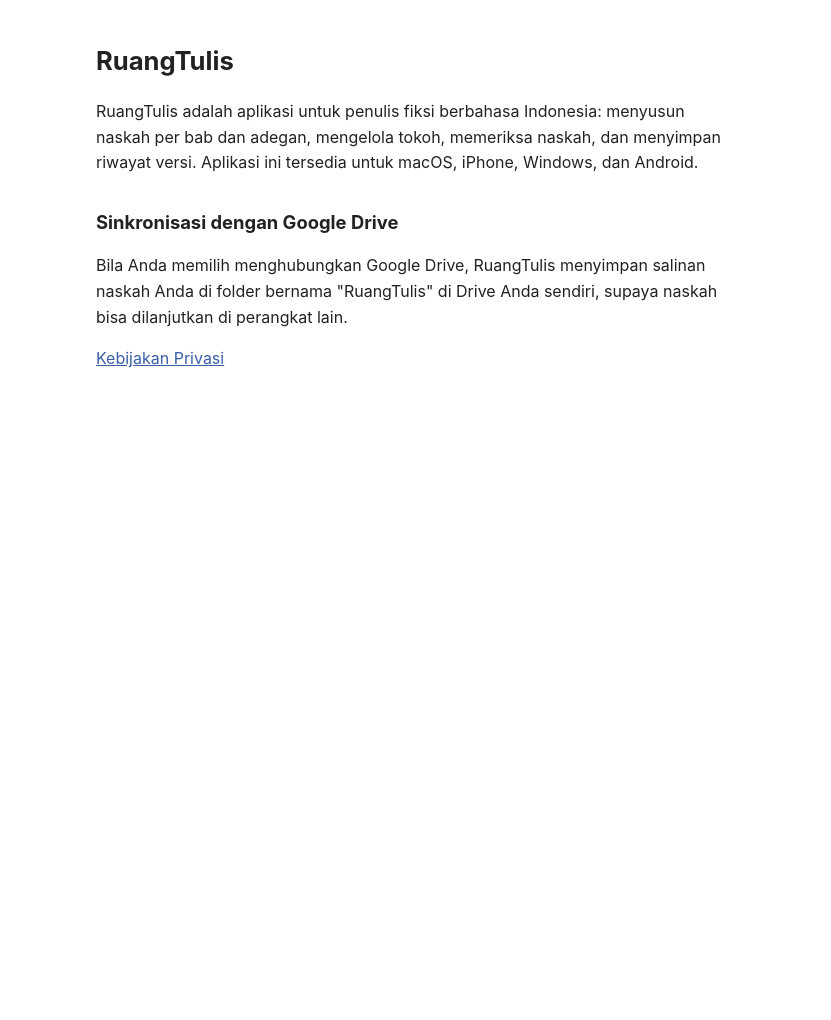
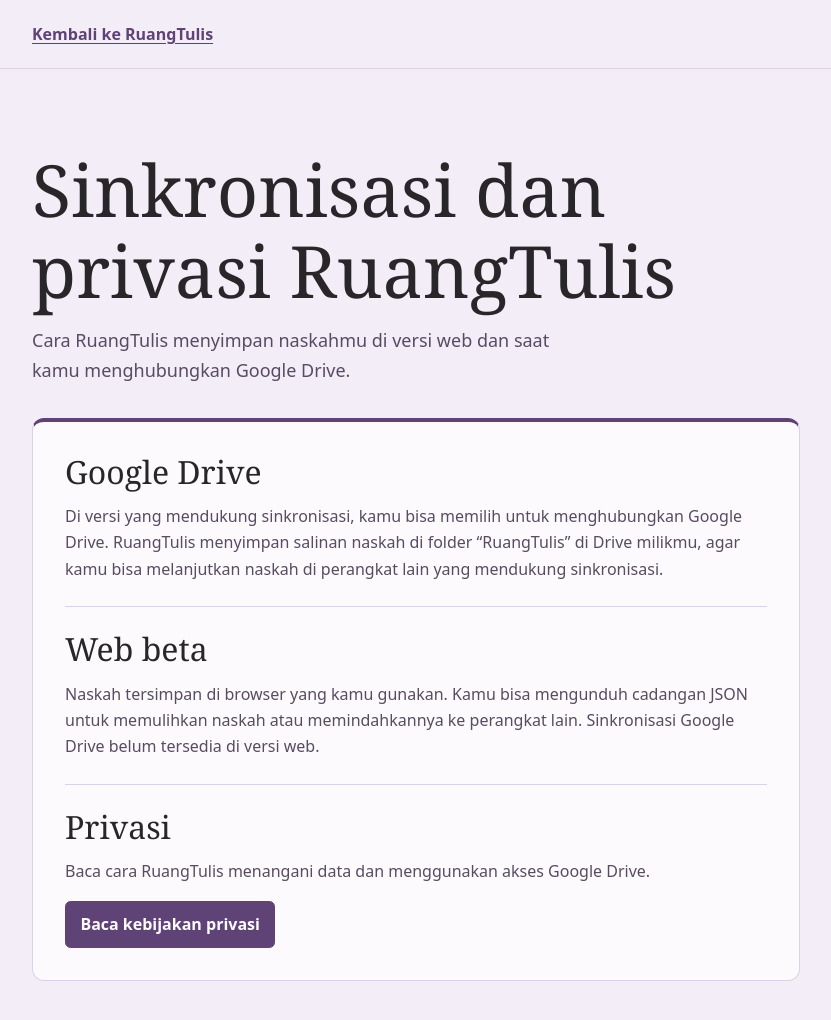
Before and after one commit to assasinotes-pixel/ruangtulis-info, a plain HTML site: page index.html in a window 1280 px wide. Shown: the whole page, without its empty margins (224-1055 px from the left). Before the commit the page ends 800 px from the top, so only its background shows below. Drawn offline with Linux system fonts and the light colour scheme.

Commit message:
Redesign RuangTulis sync and privacy page

```diff
--- a/index.html
+++ b/index.html
@@ -1,7 +1,90 @@
-<!doctype html><html lang="id"><head><meta charset="utf-8"><meta name="viewport" content="width=device-width,initial-scale=1"><title>RuangTulis</title><link rel="stylesheet" href="style.css"></head><body>
-<h1>RuangTulis</h1>
-<p>RuangTulis adalah aplikasi untuk penulis fiksi berbahasa Indonesia: menyusun naskah per bab dan adegan, mengelola tokoh, memeriksa naskah, dan menyimpan riwayat versi. Aplikasi ini tersedia untuk macOS, iPhone, Windows, dan Android.</p>
-<h2>Sinkronisasi dengan Google Drive</h2>
-<p>Bila Anda memilih menghubungkan Google Drive, RuangTulis menyimpan salinan naskah Anda di folder bernama "RuangTulis" di Drive Anda sendiri, supaya naskah bisa dilanjutkan di perangkat lain.</p>
-<p><a href="privasi.html">Kebijakan Privasi</a></p>
-</body></html>
+<!doctype html>
+<html lang="id">
+<head>
+  <meta charset="utf-8">
+  <meta name="viewport" content="width=device-width, initial-scale=1">
+  <meta name="theme-color" content="#f3edf8">
+  <title>Sinkronisasi dan privasi · RuangTulis</title>
+  <meta name="description" content="Informasi tentang penyimpanan naskah dan sinkronisasi Google Drive di RuangTulis.">
+  <style>
+    :root {
+      color-scheme: light;
+      --latar: #f3edf8;
+      --permukaan: #fcfafd;
+      --tinta: #29262a;
+      --redup: #584b62;
+      --ungu: #604376;
+      --garis: #ddd0e7;
+    }
+    * { box-sizing: border-box; }
+    body {
+      margin: 0;
+      background: var(--latar);
+      color: var(--tinta);
+      font: 1rem/1.65 system-ui, sans-serif;
+    }
+    .wadah {
+      width: min(calc(100% - 2rem), 48rem);
+      margin-inline: auto;
+    }
+    header { border-bottom: 1px solid var(--garis); }
+    header .wadah { padding-block: .75rem; }
+    a { color: var(--ungu); text-underline-offset: .2em; }
+    a:focus-visible { outline: 3px solid var(--ungu); outline-offset: 4px; }
+    header a { display: inline-block; padding-block: .55rem; font-weight: 600; }
+    main { padding-block: clamp(2.5rem, 8vw, 5rem); }
+    h1, h2 { margin: 0; font-family: Georgia, serif; font-weight: 400; line-height: 1.12; }
+    h1 { max-width: 17ch; font-size: clamp(2.5rem, 7vw, 4.5rem); }
+    h2 { font-size: clamp(1.5rem, 4vw, 2rem); }
+    p { margin: .85rem 0 0; color: var(--redup); }
+    .pengantar { max-width: 55ch; margin-top: 1rem; font-size: 1.125rem; }
+    .informasi {
+      margin-top: 2rem;
+      padding: clamp(1.25rem, 5vw, 2rem);
+      background: var(--permukaan);
+      border: 1px solid var(--garis);
+      border-top: .25rem solid var(--ungu);
+      border-radius: .75rem;
+    }
+    section + section { margin-top: 1.5rem; padding-top: 1.5rem; border-top: 1px solid var(--garis); }
+    .privasi {
+      display: inline-block;
+      margin-top: 1rem;
+      padding: .6rem .9rem;
+      border: 1px solid var(--ungu);
+      border-radius: .35rem;
+      color: var(--permukaan);
+      background: var(--ungu);
+      font-weight: 600;
+      text-decoration: none;
+    }
+    .privasi:hover { text-decoration: underline; }
+  </style>
+</head>
+<body>
+  <header>
+    <div class="wadah">
+      <a href="https://miseliastudio.com/ruangtulis/">Kembali ke RuangTulis</a>
+    </div>
+  </header>
+  <main class="wadah">
+    <h1>Sinkronisasi dan privasi RuangTulis</h1>
+    <p class="pengantar">Cara RuangTulis menyimpan naskahmu di versi web dan saat kamu menghubungkan Google Drive.</p>
+    <div class="informasi">
+      <section aria-labelledby="drive">
+        <h2 id="drive">Google Drive</h2>
+        <p>Di versi yang mendukung sinkronisasi, kamu bisa memilih untuk menghubungkan Google Drive. RuangTulis menyimpan salinan naskah di folder “RuangTulis” di Drive milikmu, agar kamu bisa melanjutkan naskah di perangkat lain yang mendukung sinkronisasi.</p>
+      </section>
+      <section aria-labelledby="web-beta">
+        <h2 id="web-beta">Web beta</h2>
+        <p>Naskah tersimpan di browser yang kamu gunakan. Kamu bisa mengunduh cadangan JSON untuk memulihkan naskah atau memindahkannya ke perangkat lain. Sinkronisasi Google Drive belum tersedia di versi web.</p>
+      </section>
+      <section aria-labelledby="privasi">
+        <h2 id="privasi">Privasi</h2>
+        <p>Baca cara RuangTulis menangani data dan menggunakan akses Google Drive.</p>
+        <a class="privasi" href="https://assasinotes-pixel.github.io/ruangtulis-info/privasi.html">Baca kebijakan privasi</a>
+      </section>
+    </div>
+  </main>
+</body>
+</html>
```
